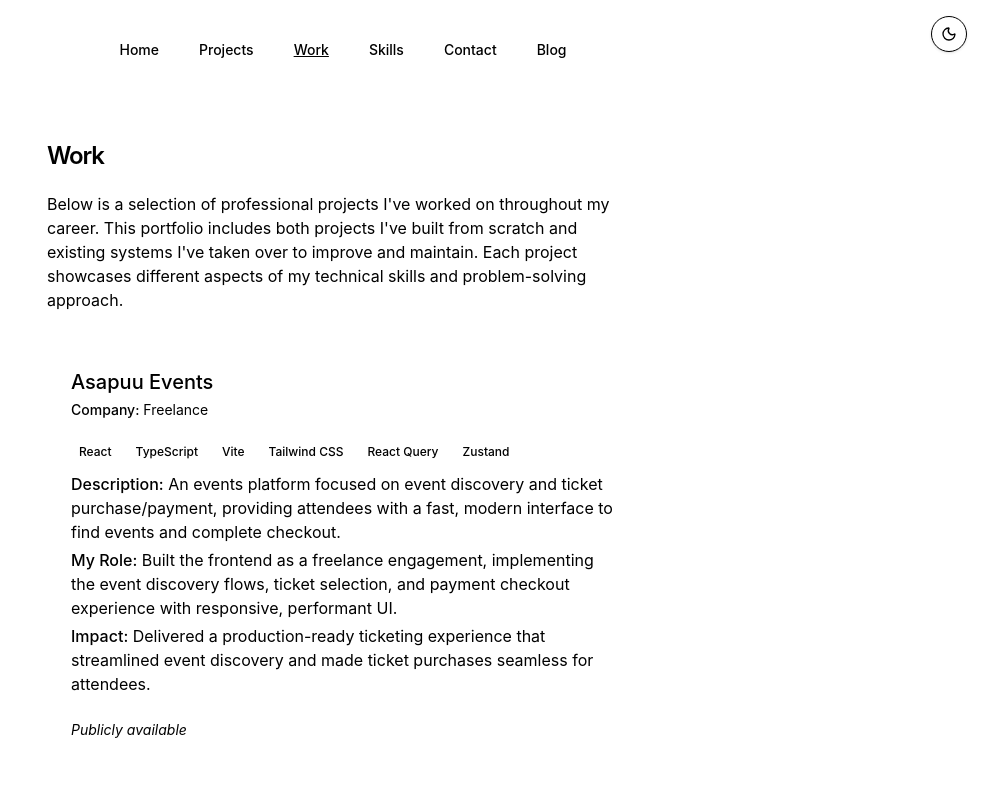
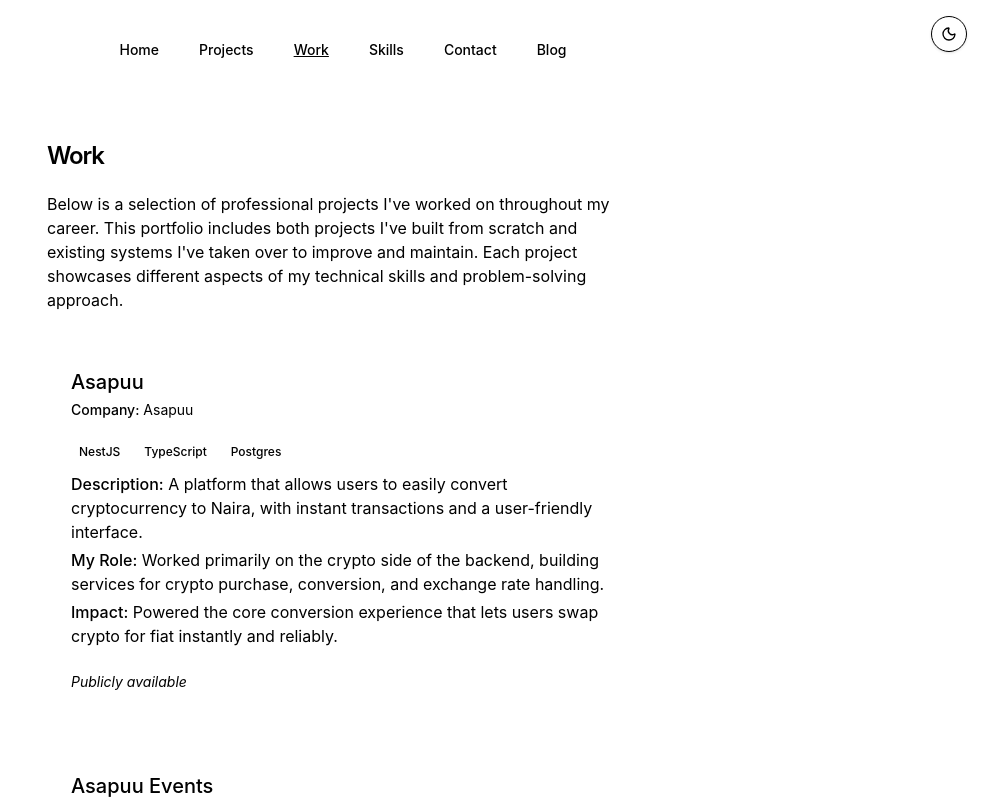
Before and after one commit to laurentcodes/laurent-portfolio-minimal, a Next.js app: page /work in a window 1280 px wide. Shown: the top 800 px of the page, without its empty margins (297-1280 px from the left). Built offline with nearby package versions, Linux system fonts and the light colour scheme.

Commit message:
feat: add asapuu backend work entry and consolidate company
- add asapuu crypto-to-naira backend entry covering crypto purchase,
  conversion, and exchange rate services
- set company to asapuu for both asapuu and asapuu events entries

```diff
--- a/app/work/page.tsx
+++ b/app/work/page.tsx
@@ -1,5 +1,4 @@
 import type { Metadata } from 'next';
-import Link from 'next/link';
 import { baseUrl } from 'app/sitemap';
 
 // components
@@ -18,8 +17,20 @@
 
 const workExperience = [
   {
+    project: 'Asapuu',
+    company: 'Asapuu',
+    techStack: ['NestJS', 'TypeScript', 'Postgres'],
+    description:
+      'A platform that allows users to easily convert cryptocurrency to Naira, with instant transactions and a user-friendly interface.',
+    role: 'Worked primarily on the crypto side of the backend, building services for crypto purchase, conversion, and exchange rate handling.',
+    impact:
+      'Powered the core conversion experience that lets users swap crypto for fiat instantly and reliably.',
+    access: 'Publicly available',
+    url: 'https://asapuu.com',
+  },
+  {
     project: 'Asapuu Events',
-    company: 'Freelance',
+    company: 'Asapuu',
     techStack: [
       'React',
       'TypeScript',
```
